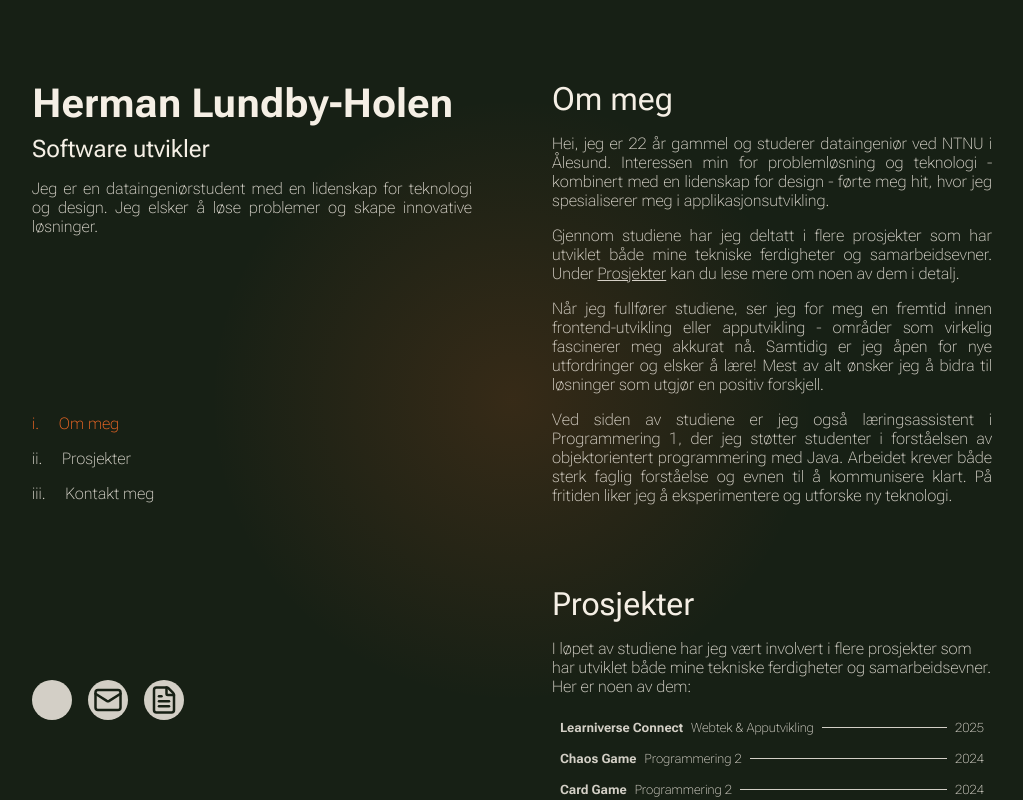
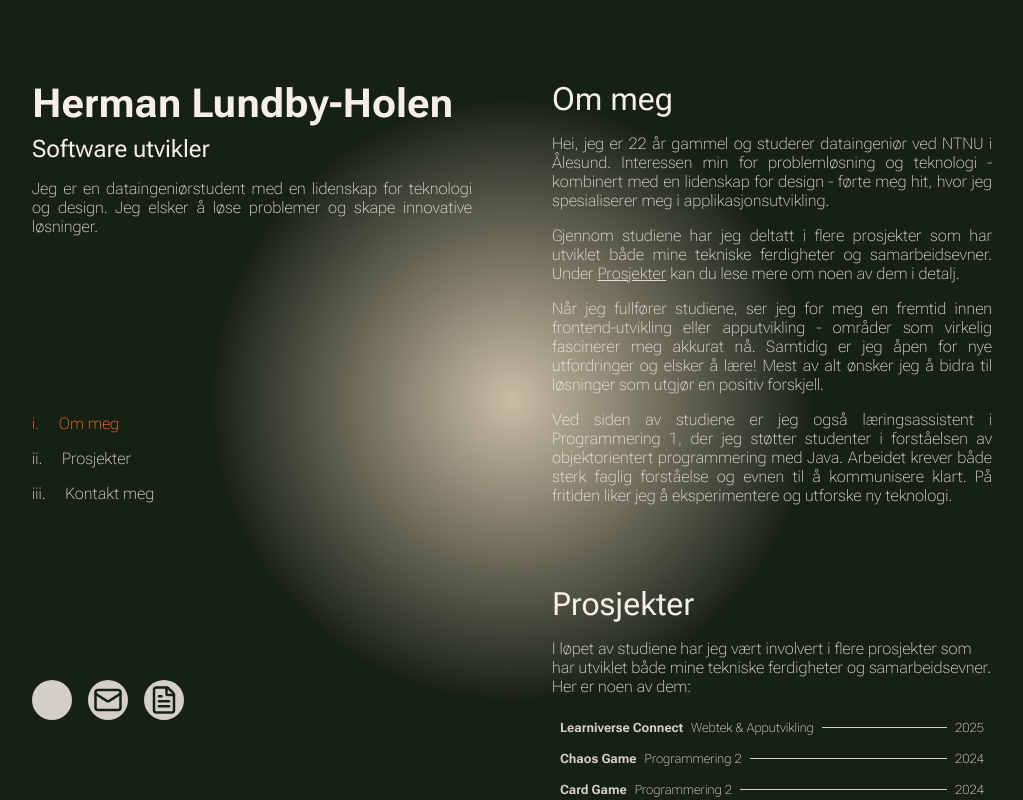
Before and after one commit to Hermzy14/portfolio, a SvelteKit app: page / in a window 1280 px wide. Shown: the top 800 px of the page, without its empty margins (128-1151 px from the left). Built offline with nearby package versions, Linux system fonts and the light colour scheme; some icons are missing.

Commit message:
Updated the colors.

```diff
--- a/src/components/Background.svelte
+++ b/src/components/Background.svelte
@@ -17,7 +17,7 @@
 
 	// Default colors
 	const backgroundColor: string = 'var(--background-color)';
-	const color1: string = 'rgba(235, 102, 36, 0.15)';
+	const color1: string = 'var(--primary-color)';
 
 	$effect(() => {
 		// Initialize to center if window is defined
```
